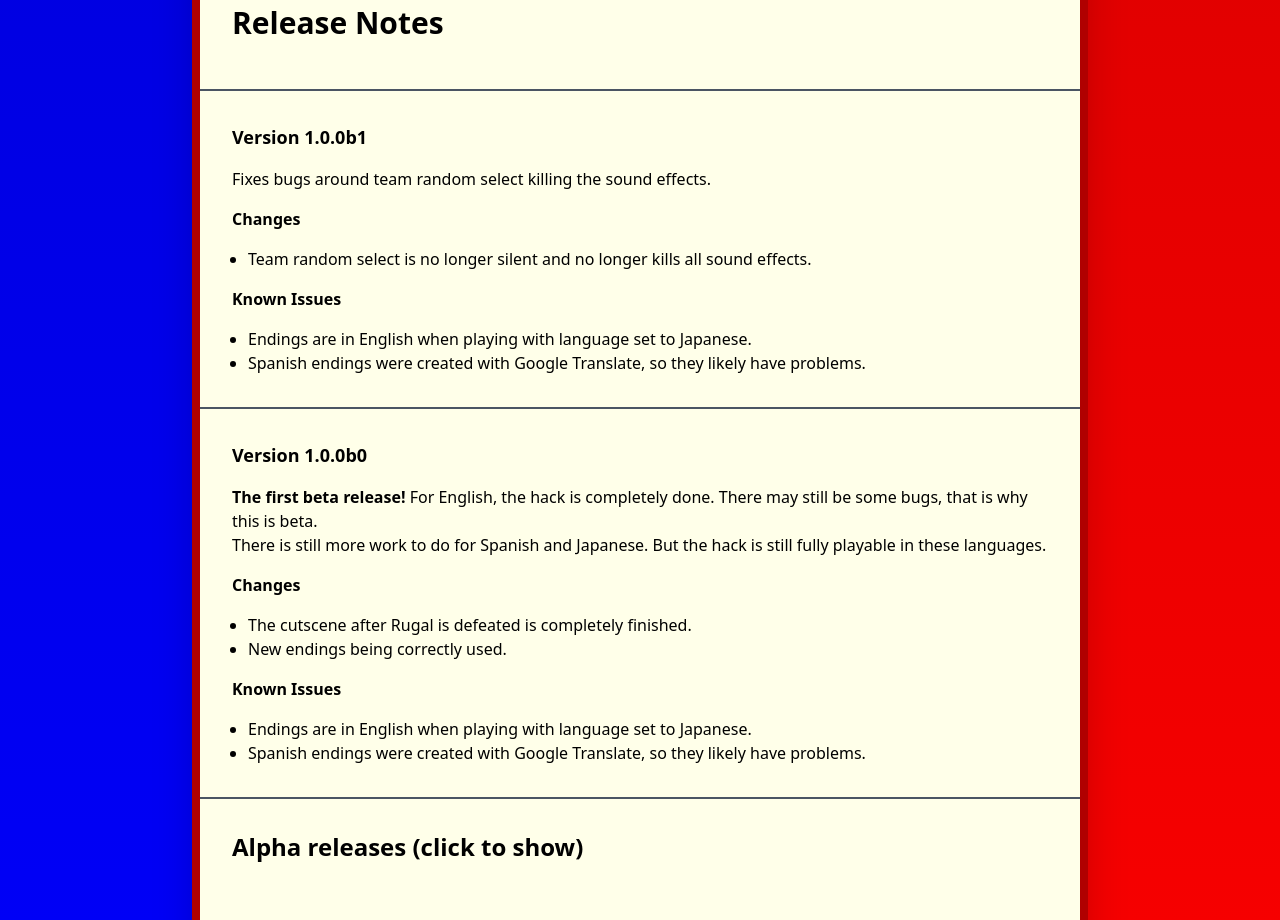
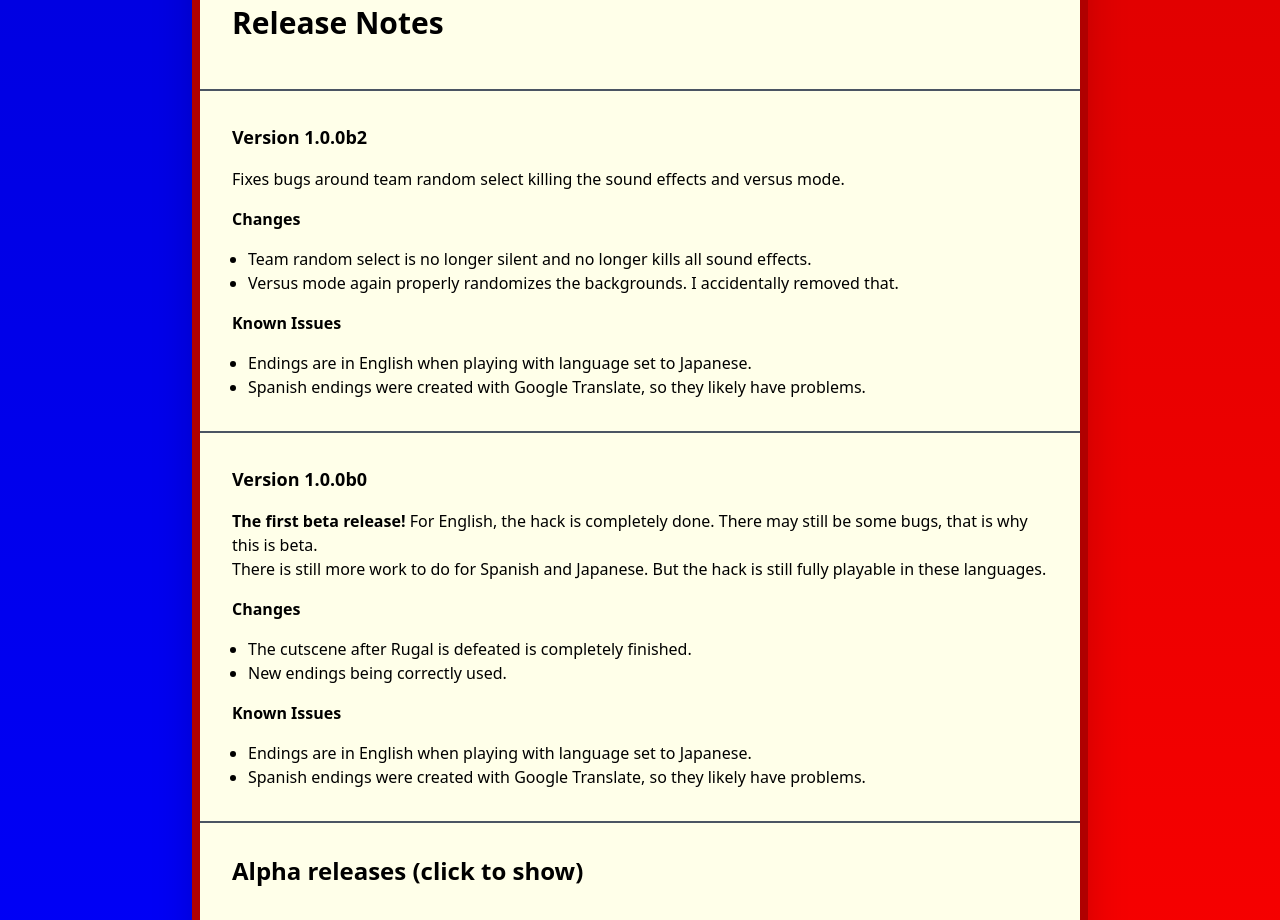
Before and after one commit to city41/neorh, a Next.js app: page / in a window 1280 px wide. Shown: the part 3960-4880 px from the top of the page. Built offline with nearby package versions, Linux system fonts and the light colour scheme.

Commit message:
v1.0.0b2

```diff
--- a/src/components/IndexPage/IndexPage.tsx
+++ b/src/components/IndexPage/IndexPage.tsx
@@ -246,13 +246,20 @@ function IndexPage() {
         </div>
         <div className="mb-16">
           <Hr />
-          <h3 className="heading text-lg font-bold pb-4">Version 1.0.0b1</h3>
-          <p>Fixes bugs around team random select killing the sound effects.</p>
+          <h3 className="heading text-lg font-bold pb-4">Version 1.0.0b2</h3>
+          <p>
+            Fixes bugs around team random select killing the sound effects and
+            versus mode.
+          </p>
           <h4 className="heading font-bold py-4">Changes</h4>
           <ul className="list-disc ml-4">
             <li>
               Team random select is no longer silent and no longer kills all
               sound effects.
+            </li>
+            <li>
+              Versus mode again properly randomizes the backgrounds. I
+              accidentally removed that.
             </li>
           </ul>
           <h4 className="heading font-bold py-4">Known Issues</h4>
```
Also changed, not shown: 1 other file (tests, documents, lock files or other folders).
